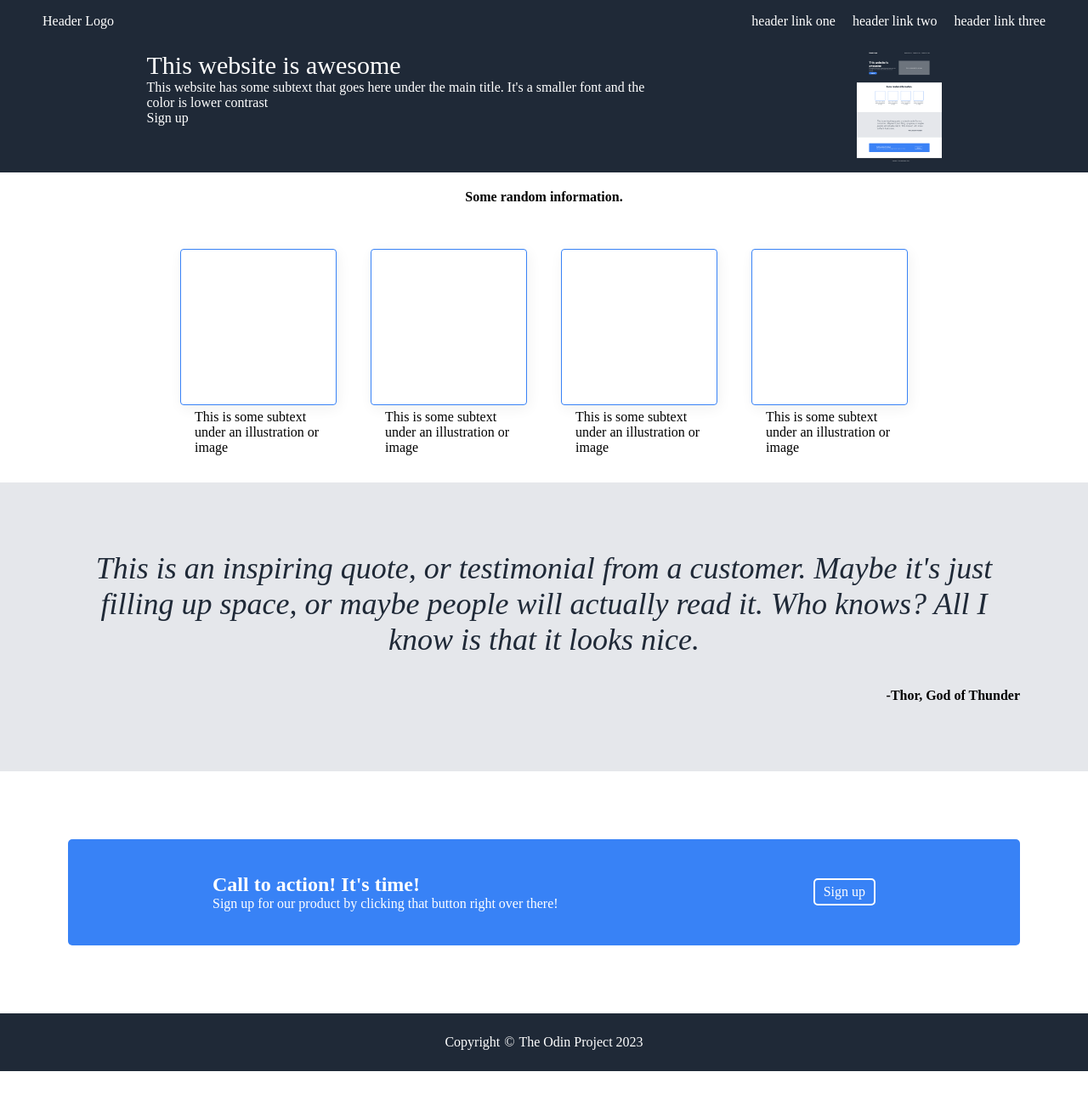
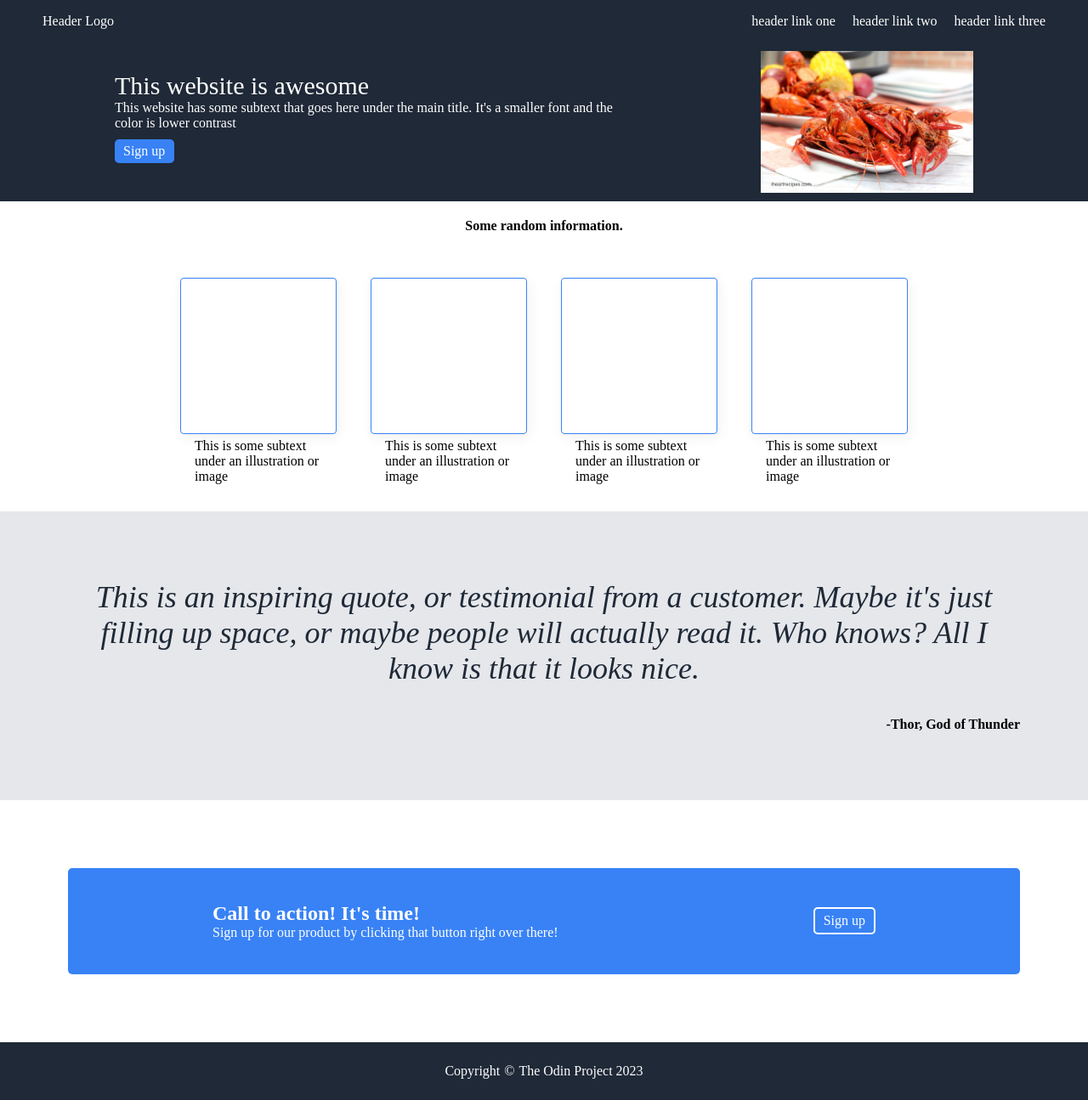
Before and after one commit to asturuf2/web-page, a plain HTML site: page index.html in a window 1280 px wide. Shown: the whole page at 85% size. Before the commit the page ends 1261 px from the top, so only its background shows below. Drawn offline with Linux system fonts and the light colour scheme.

Commit message:
final commit

```diff
--- a/index.html
+++ b/index.html
@@ -22,7 +22,7 @@
                 <div class="description">This website has some subtext that goes here under the main title. It's a smaller font and the color is lower contrast</div>
                 <div class="button">Sign up</div>
             </div>
-            <img src = "stuff/01.png" alt = "image">
+            <img src = "stuff/crawfish.jpeg" alt = "crawfish">
         </div>
         <div class = "two">
             <div class = "title-two">Some random information.</div>
@@ -50,13 +50,11 @@
             <div class="quote" style="font-weight:bold;">-Thor, God of Thunder</div>
         </div>
         <div class = "four">
-            <div class = "container">
-                <div class = "sub-container">
-                    <div class="alert">Call to action! It's time!</div>
-                    <div class = "subtext">Sign up for our product by clicking that button right over there!</div>
-                </div>
-                <div class="button-two">Sign up</div>
+            <div class = "sub-container">
+                <div class="alert">Call to action! It's time!</div>
+                <div class = "subtext">Sign up for our product by clicking that button right over there!</div>
             </div>
+            <div class="button-two">Sign up</div>
         </div>
     <div class="footer">Copyright <span>&#169;</span> The Odin Project 2023</div>
 </body>
--- a/style.css
+++ b/style.css
@@ -23,6 +23,7 @@ ul{
     display:flex;
     justify-content: space-around;
     padding:10px 50px;
+    align-items: center;
 }
 
 .left-block{
@@ -34,8 +35,17 @@ ul{
 }
 
 img{
-    width:100px;
+    width:250px;
     height:auto;
+}
+
+.button{
+    background-color:#3882F6;
+    width:50px;
+    padding:5px 10px;
+    margin:10px 0px;
+    border-radius: 5px;
+
 }
 
 .two{
@@ -97,11 +107,8 @@ p{
     margin-bottom: 80px;
 }
 
+
 .four{
-
-}
-
-.container{
     display:flex;
     justify-content: space-around;
     margin:80px;
```
Also changed, not shown: stuff/crawfish.jpeg (added).
